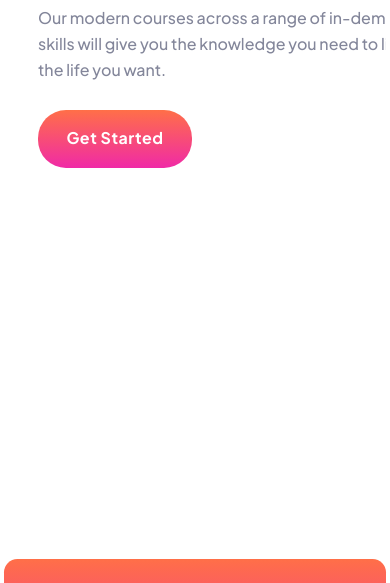
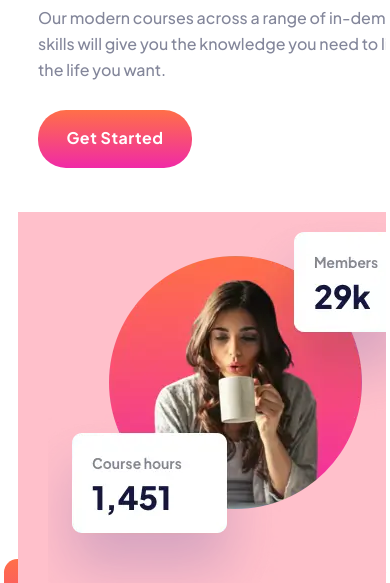
Before and after one commit to pl91/e-learning-landingpage, a website built with Parcel: page src/index.html in a window 390 px wide. Shown: the part 226-809 px from the top of the page. Built offline with nearby package versions, Linux system fonts and the light colour scheme.

Commit message:
mobile header change

```diff
--- a/src/scss/_header.scss
+++ b/src/scss/_header.scss
@@ -100,7 +100,7 @@
       // width: min-content;
       justify-self: center;
       margin-top: -1rem;
-
+      grid-column: 1 / 2;
       grid-row: 3 / 4;
     }
 
```
Also changed, not shown: 1 other file.
